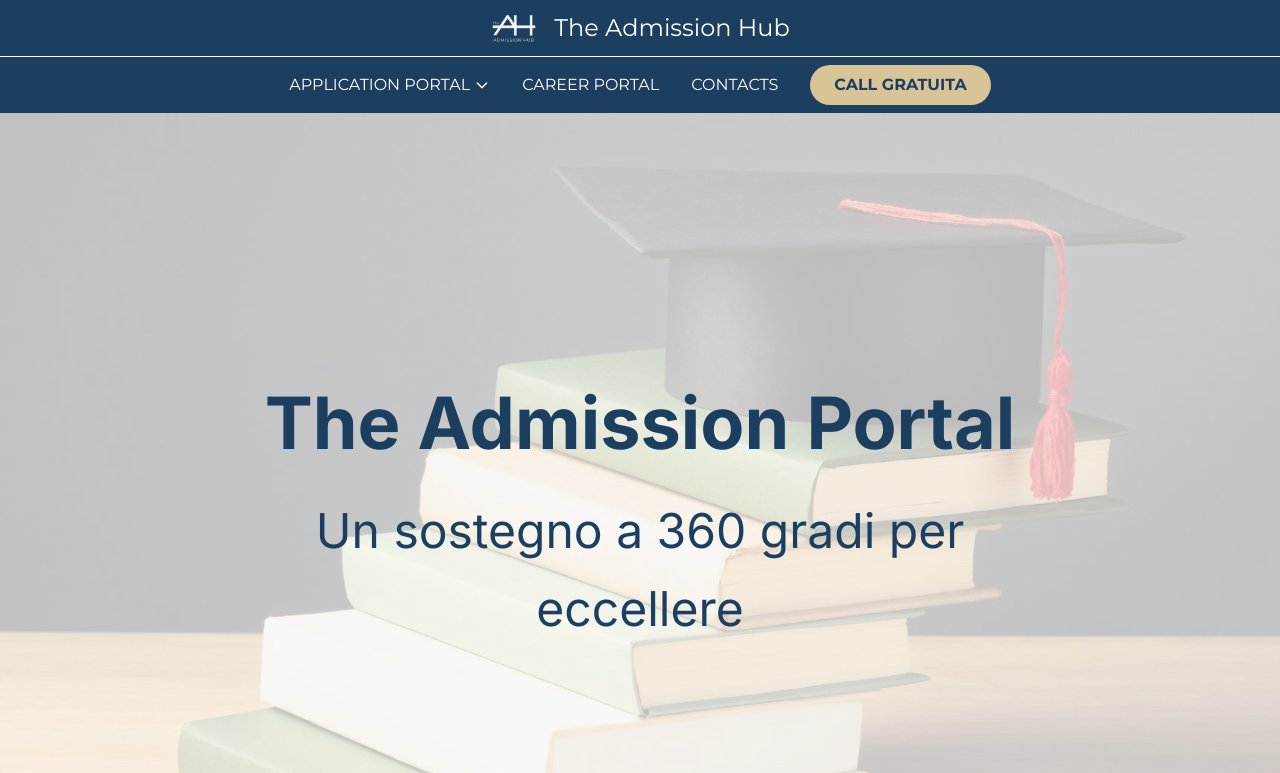
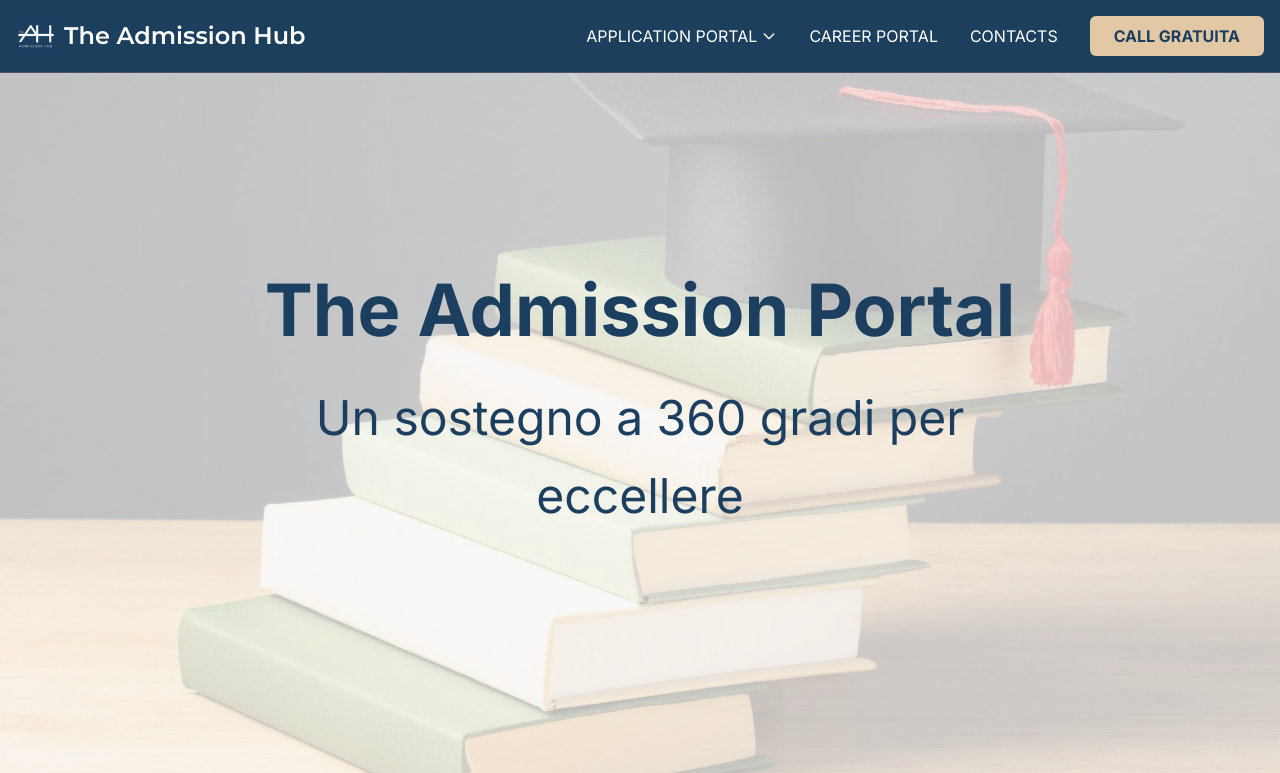
Before and after one commit to konhito/LastAdmissionHub, a Next.js app: page /admission in a window 1280 px wide. Shown: the top 773 px of the page. Built offline with nearby package versions, Linux system fonts and the light colour scheme.

Commit message:
fixed header old

```diff
--- a/src/app/admission/page.tsx
+++ b/src/app/admission/page.tsx
@@ -10,7 +10,7 @@ import { useRouter } from "next/navigation";
 import { Montserrat } from "next/font/google";
 
 import TestimonialSlider from "@/components/TestimonialSlider";
-import HomeHeader from "@/components/HomeHeader";
+import Header from "@/components/Header";
 
 // Add the font configuration after imports and before animations
 const montserrat = Montserrat({
@@ -126,7 +126,7 @@ export default function AdmissionPage() {
 
   return (
     <>
-      <HomeHeader />
+      <Header />
       <div className="">
         <motion.main className="bg-[#1c3f5e] text-gray-800 min-h-screen flex flex-col">
           <motion.div
--- a/src/components/Header.tsx
+++ b/src/components/Header.tsx
@@ -26,10 +26,10 @@ const Header = () => {
       href: "#",
       isDropdown: true,
       dropdownItems: [
-        { title: "Admission", href: "/admission" },
-        { title: "GMAT", href: "/gmat" },
-        { title: "IELTS", href: "/ielts" },
-        { title: "ELITE PATH", href: "/mastermind" },
+        { title: "Supporto Ammisioni", href: "/admission" },
+        { title: "Tutoring GMAT", href: "/gmat" },
+        { title: "Tutoring IELTS", href: "/ielts" },
+        { title: "TAH Academy", href: "/mastermind" },
       ],
     },
     { title: "CAREER PORTAL", href: "/career" },
```
